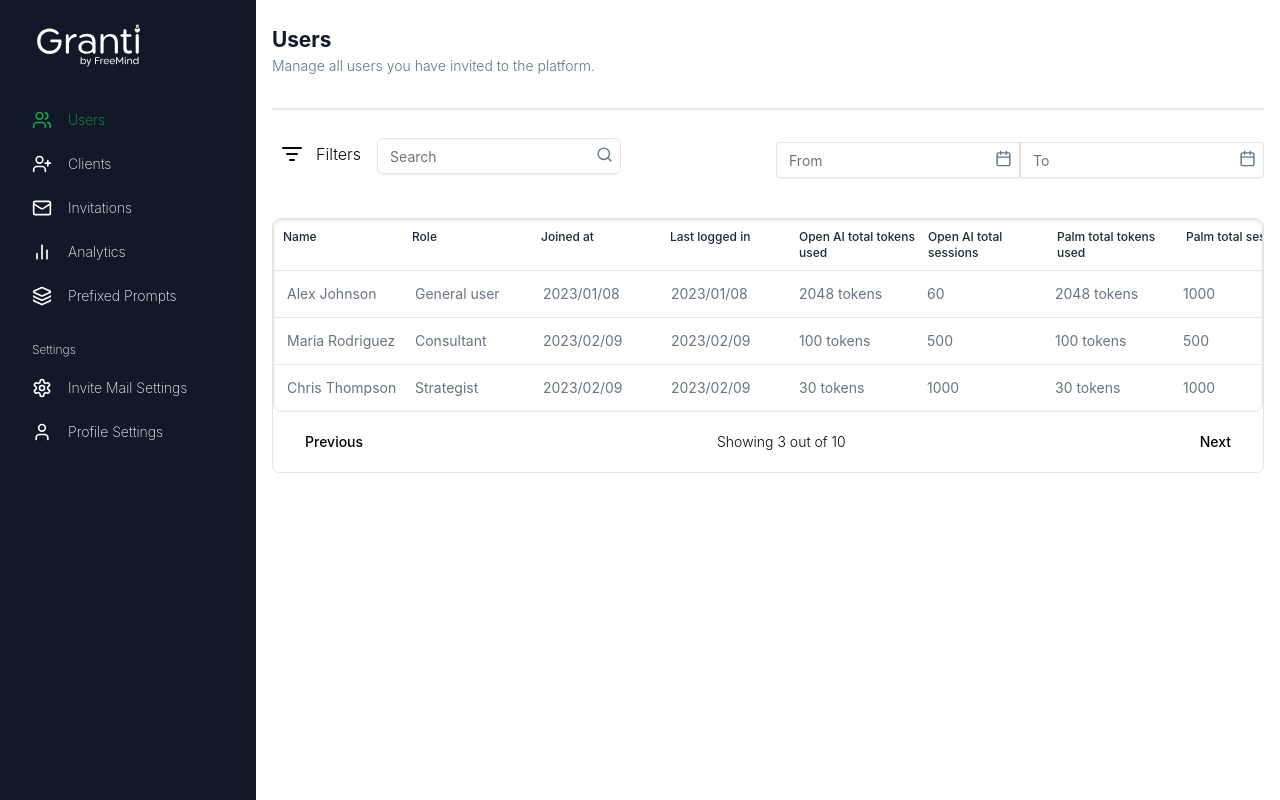
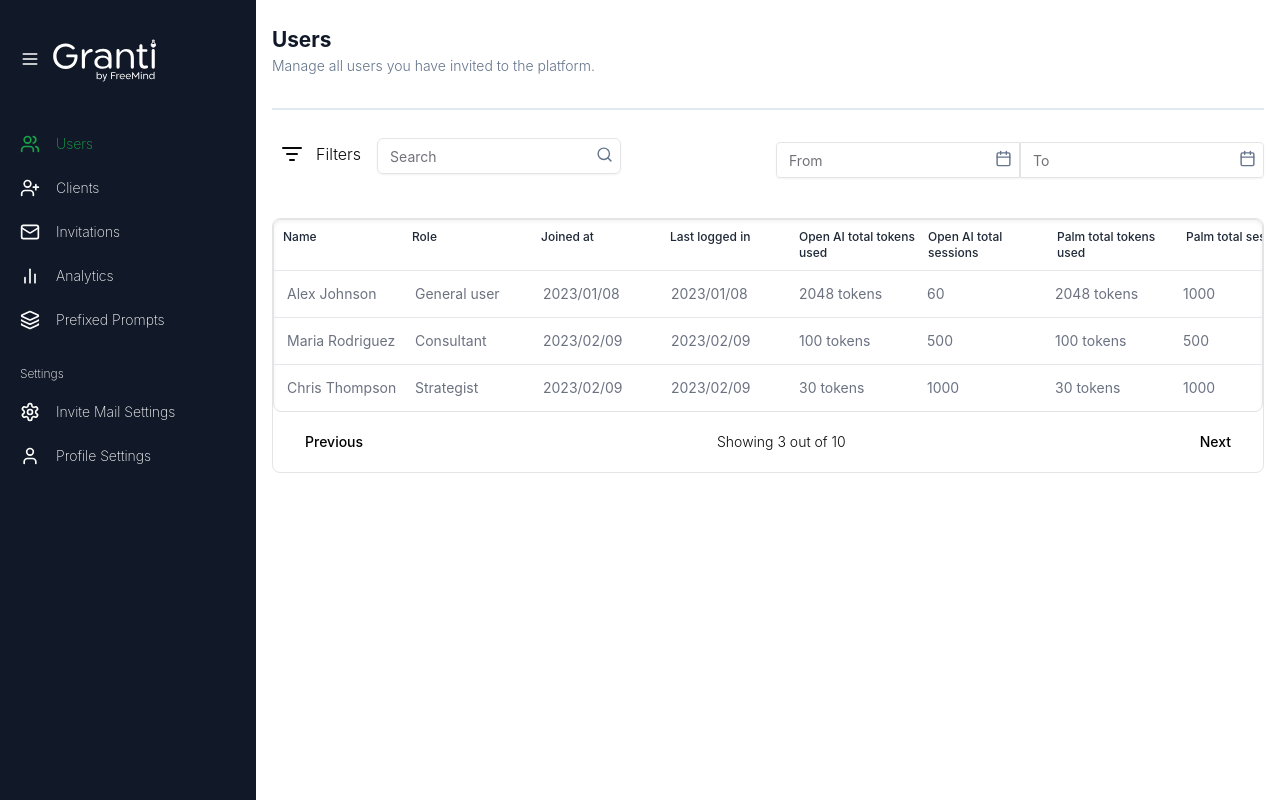
Before and after one commit to littlegod20/Freemind, a React (Vite) app: page / in a window 1280 px wide. Built offline with nearby package versions, Linux system fonts and the light colour scheme.

Commit message:
added hamburgur button to toggle width of dashboard

```diff
--- a/src/components/DashTab.tsx
+++ b/src/components/DashTab.tsx
@@ -5,20 +5,21 @@ const DashTab: React.FC<TabStyles> = ({
   Icon,
   name,
   activeTab,
+  increaseDash,
   onNavigation,
 }) => {
   return (
     <>
       <div
-        className={`flex items-center gap-4 py-3 cursor-pointer hover:text-green-active ${
-          activeTab === name.toLowerCase() ? "text-green-active" : ""
-        }`}
+        className={`flex gap-4 py-3 cursor-pointer hover:text-green-active ${
+          increaseDash ? "md:items-center" : "md:justify-center"
+        } ${activeTab === name.toLowerCase() ? "text-green-active" : ""}`}
         onClick={() => onNavigation(name.toLowerCase())}
         data-tooltip-id="my-tooltip"
         data-tooltip-content={name}
       >
         <Icon size={20} />
-        <p className="hidden md:block">{name}</p>
+        <p className={` ${increaseDash  ? 'flex': 'hidden'} `}>{name}</p>
         <Tooltip id="my-tooltip" className="md:hidden" />
       </div>
     </>
--- a/src/components/widgets/Dashboard.tsx
+++ b/src/components/widgets/Dashboard.tsx
@@ -3,11 +3,18 @@ import Freemind from "../../assets/freemind.svg";
 import DashTab from "../DashTab";
 import { useEffect, useState } from "react";
 import { useNavigate } from "react-router-dom";
+import { Menu } from "lucide-react";
 
 const Dashboard = () => {
   const [activeTab, setActiveTab] = useState("users");
+  const [increasDash, setIncreaseDash] = useState(true);
 
   const navigate = useNavigate();
+
+  const handleDashIncrease = () => {
+    setIncreaseDash(!increasDash);
+    console.log(increasDash);
+  };
 
   const handleNavigation = (val: string) => {
     setActiveTab(val);
@@ -32,29 +39,52 @@ const Dashboard = () => {
   }, []);
 
   return (
-    <main className="hidden sm:block h-screen bg-dark-blue md:px-8 pt-5 w-16 md:min-w-64 text-sm font-extralight text-white relative z-50">
-      <header className="h-[10%]">
-        <img src={Freemind} alt="logo" className="hidden md:block" />
+    <main
+      className={`hidden sm:block h-screen relative bg-dark-blue  pt-5 transition-all  w-64 duration-300 ease-in text-sm font-extralight text-white  z-50  ${
+        increasDash ? "pl-5" : "w-[64px]"
+      } `}
+    >
+      <header
+        className={`h-[10%] flex items-center gap-2 ${
+          !increasDash ? "pl-5" : "justify-start"
+        }`}
+      >
+        <Menu
+          className="cursor-pointer transition-all hover:scale-110"
+          size={20}
+          onClick={handleDashIncrease}
+        />
+        {increasDash && <img src={Freemind} alt="logo" />}
       </header>
-      <section className="flex flex-col items-center md:block">
+      <section
+        className={`pt-6 flex flex-col items-start ${
+          !increasDash ? " pl-5" : ""
+        } `}
+      >
         {dashTabs.slice(0, 5).map((item, index) => (
           <DashTab
             name={item.name}
             Icon={item.icon}
             activeTab={activeTab}
             onNavigation={handleNavigation}
+            increaseDash={increasDash}
             key={index}
           />
         ))}
       </section>
-      <section className="pt-6 flex flex-col items-center md:block">
-        <p className="text-xs pb-2 hidden md:block">Settings</p>
+      <section
+        className={`pt-6 flex flex-col items-start ${
+          !increasDash ? " pl-5" : ""
+        } `}
+      >
+        {increasDash && <p className="text-xs pb-2">Settings</p>}
         {dashTabs.slice(5).map((item, index) => (
           <DashTab
             name={item.name}
             Icon={item.icon}
             activeTab={activeTab}
             onNavigation={handleNavigation}
+            increaseDash={increasDash}
             key={index}
           />
         ))}
--- a/src/utils/types.ts
+++ b/src/utils/types.ts
@@ -107,5 +107,6 @@ export interface TabStyles {
   name: string;
   Icon: LucideIcon;
   activeTab: string;
+  increaseDash:boolean
   onNavigation: (val: string) => void;
 }
```
